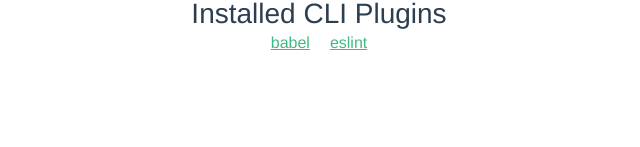
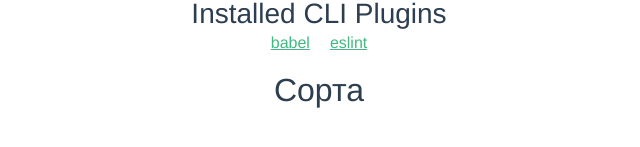
Before and after one commit to Yuthala/kub-garlic, a Vue app: page / in a window 1280 px wide. Shown: the part 207-354 px from the top of the page, without its empty margins (321-961 px from the left). Built offline with nearby package versions, Linux system fonts and the light colour scheme.

Commit message:
AppButton component

```diff
--- a/src/App.vue
+++ b/src/App.vue
@@ -1,15 +1,18 @@
 <template>
   <!-- <img alt="Vue logo" src="./assets/logo.png"> -->
   <the-header msg="Настоящий Кубанский чеснок"/>
+  <tabs-main></tabs-main>
 </template>
 
 <script>
 import TheHeader from './components/TheHeader.vue'
+import TabsMain from './components/TabsMain.vue'
 
 export default {
   name: 'App',
   components: {
-    TheHeader
+    TheHeader,
+    TabsMain
   }
 }
 </script>
--- /dev/null
+++ b/src/components/AppButton.vue
@@ -0,0 +1,23 @@
+<template>
+	<button class="btn" :class="color" @click="$emit('action')">
+		{{ text }}
+	</button>
+</template>
+<script>
+export default {
+	emits: ['action'],
+	props: {
+		text: {
+			type: String,
+			required: true
+		},
+		color: {
+			type: String,
+			default: '',
+			validator(value) {
+				return ['', 'primary', 'danger'].includes(value)
+			}
+		}
+	}
+}
+</script>
--- /dev/null
+++ b/src/components/TabsMain.vue
@@ -0,0 +1,34 @@
+<template>
+	<main>
+		<div class="container">
+			<h2>Сорта</h2>
+			<app-button class="btn" :class="color" @click="$emit('action')">
+				{{ text }}
+			</app-button>
+		</div>
+	</main>
+</template>
+
+<script>
+	import AppButton from './AppButton'
+	export default {
+		name: 'TabsMain',
+		components: {
+			'app-button': AppButton
+		},
+		emits: ['action'],
+		props: {
+			text: {
+				type: String,
+				required: true
+			},
+			color: {
+				type: String,
+				default: '',
+				validator(value) {
+					return ['', 'primary', 'danger'].includes(value)
+				}
+			}
+		}
+	}
+</script>
--- a/src/components/TheHeader.vue
+++ b/src/components/TheHeader.vue
@@ -1,7 +1,8 @@
 <template>
-  <div class="hello">
+  <header>
+    <div class="container">
+      <div class="subheader">
         <h1>{{ msg }}</h1>
-
         <p>
           For a guide and recipes on how to configure / customize this project,<br>
           check out the
@@ -13,6 +14,8 @@
           <li><a href="https://github.com/vuejs/vue-cli/tree/dev/packages/%40vue/cli-plugin-eslint" target="_blank" rel="noopener">eslint</a></li>
         </ul>
       </div>
+  </div>
+  </header>
 </template>
 
 <script>
--- a/src/main.js
+++ b/src/main.js
@@ -1,8 +1,9 @@
 import { createApp } from 'vue'
 import App from './App.vue'
 import TheHeader from './components/TheHeader'
-
+import TabsMain from './components/TabsMain'
 
 const app = createApp(App)
 app.component('the-header', TheHeader)
+app.component('tabs-main', TabsMain)
 app.mount('#app')
```
Lines whose indentation alone changed are shown as unchanged.
